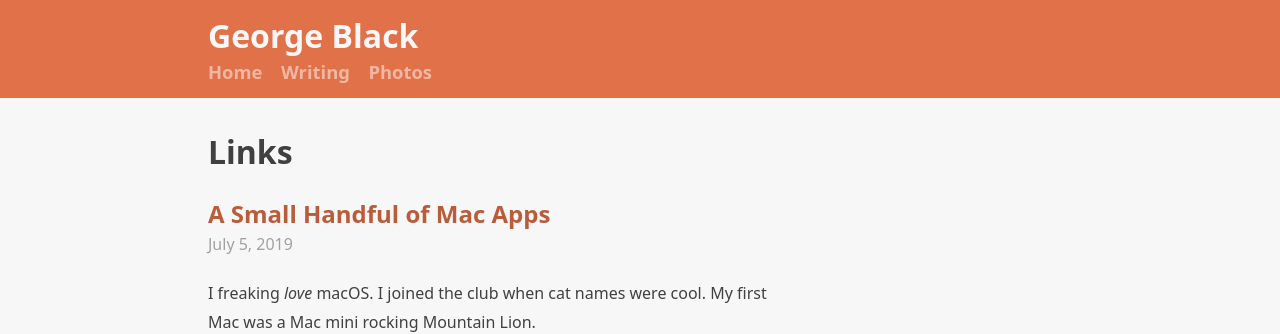
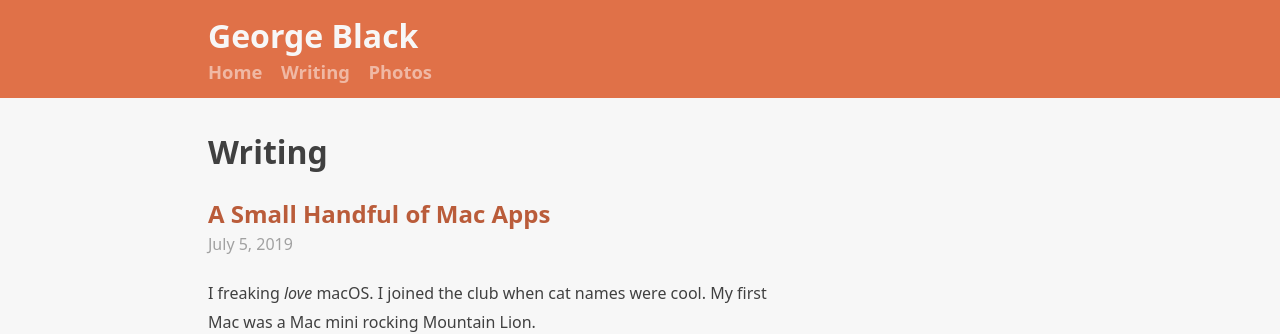
Before and after one commit to georgemblack/web, a Jekyll site: the page built from src/writing.md, in a window 1280 px wide. Shown: the top 334 px of the page. Built offline with Jekyll 4.4.1, drawn with Linux system fonts in a browser that asks for light colours; Markdown is read by kramdown in place of the engine named in the settings.

Commit message:
Fix title on writing page

```diff
--- a/src/_layouts/writing.html
+++ b/src/_layouts/writing.html
@@ -5,7 +5,7 @@
 <body>
   {% include header.html %}
   <main>
-    <h1>Links</h1>
+    <h1>{{ page.title }}</h1>
     {{ content }}
     {% for post in site.posts %}
       {% if post.type != "link" %}
```
